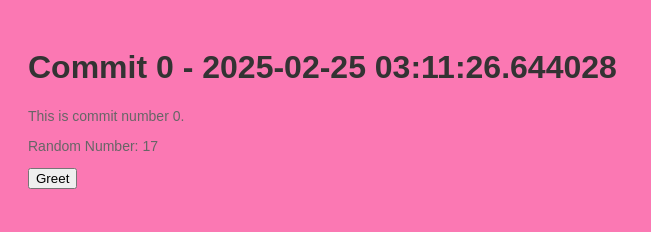
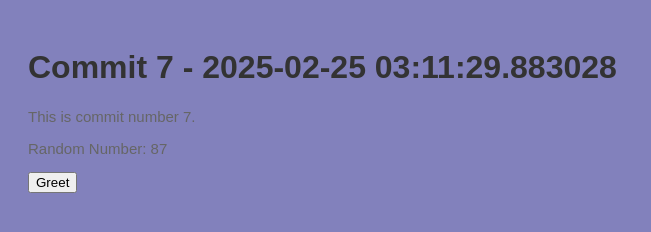
Before and after one commit to legbald0d/myrep-repo-20250225031118, a plain HTML site: page index.html in a window 1280 px wide. Shown: the whole page, without its empty margins (0-651 px from the left). Drawn offline with Linux system fonts and the light colour scheme.

Commit message:
📝 Commit 7 with HTML, CSS, and JS

```diff
--- a/index.html
+++ b/index.html
@@ -2,13 +2,13 @@
     <!DOCTYPE html>
     <html>
     <head>
-        <title>Commit 0 - 2025-02-25 03:11:26.644028</title>
+        <title>Commit 7 - 2025-02-25 03:11:29.883028</title>
         <link rel="stylesheet" href="style.css">
     </head>
     <body>
-        <h1>Commit 0 - 2025-02-25 03:11:26.644028</h1>
-        <p>This is commit number 0.</p>
-        <p>Random Number: 17</p>
+        <h1>Commit 7 - 2025-02-25 03:11:29.883028</h1>
+        <p>This is commit number 7.</p>
+        <p>Random Number: 87</p>
         <button onclick="greet()">Greet</button>
         <script src="script.js"></script>
     </body>
--- a/script.js
+++ b/script.js
@@ -2,4 +2,4 @@
     function greet() {
         alert('Hello from commit ' + commitNumber + '!');
     }
-    var commitNumber = 0;
+    var commitNumber = 7;
--- a/style.css
+++ b/style.css
@@ -1,7 +1,7 @@
 
     body {
         font-family: Arial, sans-serif;
-        background-color: #fb78b3;
+        background-color: #8281bc;
         padding: 20px;
     }
     h1 {
@@ -9,5 +9,5 @@
     }
     p {
         color: #666;
-        font-size: 14px;
+        font-size: 15px;
     }
```
